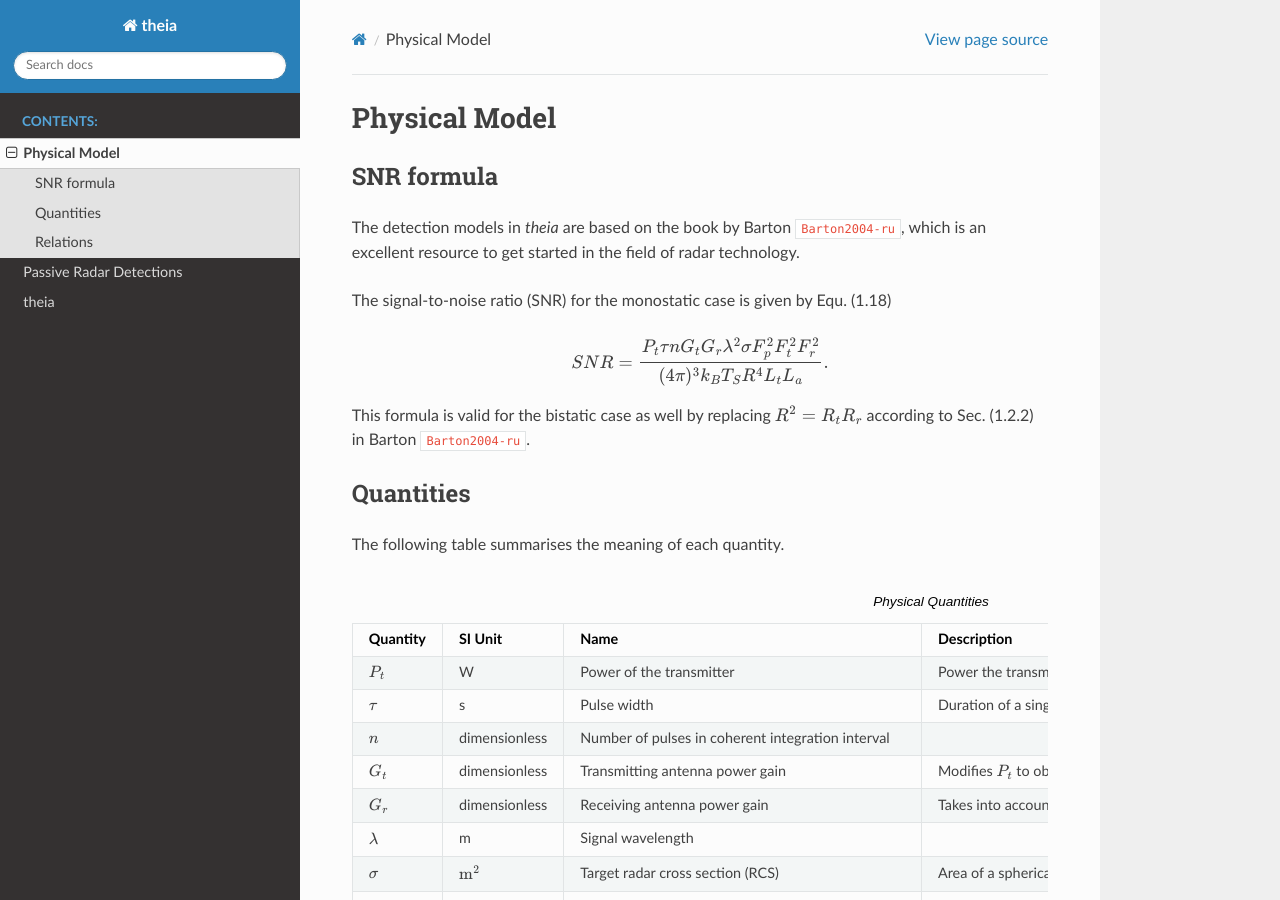
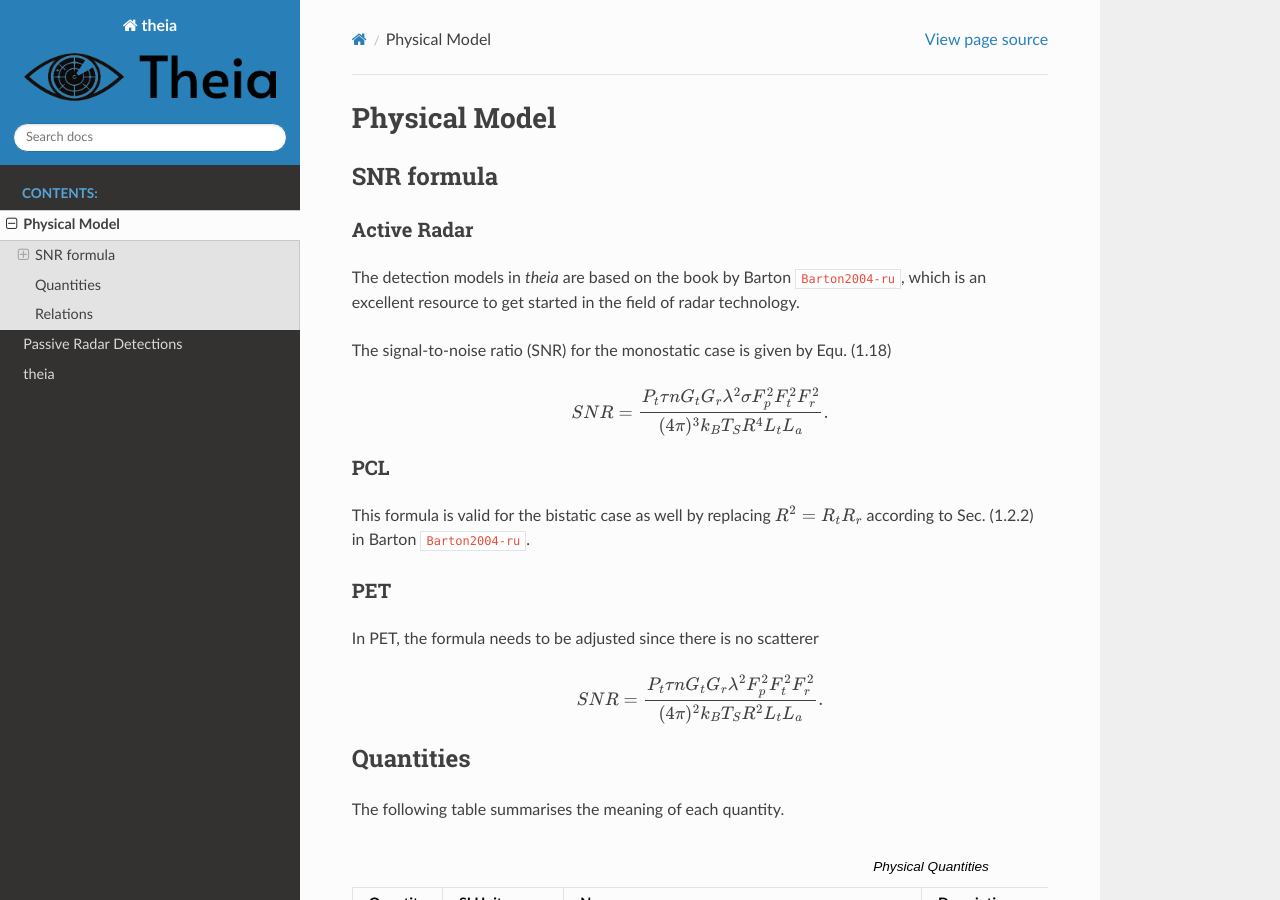
Before and after one commit to Swiss-Armed-Forces/theia_backend, a Sphinx documentation site: the page built from doc/source/physical_model.rst, in a window 1280 px wide and 900 px high. Built offline with Sphinx 7.4.7 and the Read the Docs theme 3.1.0, drawn with Linux system fonts in a browser that asks for light colours; cross-references to code outside the pages are shown as plain code.

Commit message:
Doc: Update and add logo

```diff
--- a/doc/source/conf.py
+++ b/doc/source/conf.py
@@ -23,6 +23,8 @@
 templates_path = ["_templates"]
 exclude_patterns = []
 
+html_logo = "_static/logo.png"
+
 
 # -- Options for HTML output -------------------------------------------------
 # https://www.sphinx-doc.org/en/master/usage/configuration.html#options-for-html-output
--- a/doc/source/physical_model.rst
+++ b/doc/source/physical_model.rst
@@ -5,6 +5,9 @@
 
 SNR formula
 -----------
+
+Active Radar
+^^^^^^^^^^^^
 
 The detection models in `theia` are based on the book by Barton :footcite:p:`Barton2004-ru`,
 which is an excellent resource to get started in the field of radar technology.
@@ -15,7 +18,19 @@
 
    SNR = \frac{P_t \tau n G_t G_r \lambda^2 \sigma F_p^2 F_t^2 F_r^2}{(4 \pi)^3 k_B T_S R^4 L_t L_a}.
 
+PCL
+^^^
+
 This formula is valid for the bistatic case as well by replacing :math:`R^2 = R_t R_r` according to Sec. (1.2.2) in Barton :footcite:p:`Barton2004-ru`.
+
+PET
+^^^
+
+In PET, the formula needs to be adjusted since there is no scatterer
+
+.. math::
+
+   SNR = \frac{P_t \tau n G_t G_r \lambda^2 F_p^2 F_t^2 F_r^2}{(4 \pi)^2 k_B T_S R^2 L_t L_a}.
 
 Quantities
 ----------
```
Also changed, not shown: doc/source/reference/theia.detection.rst (+11 -3 lines), doc/source/reference/theia.rst (+16 -0 lines), doc/source/_static/logo.png (added), doc/source/_static/logo_theia_eye.png (added).
